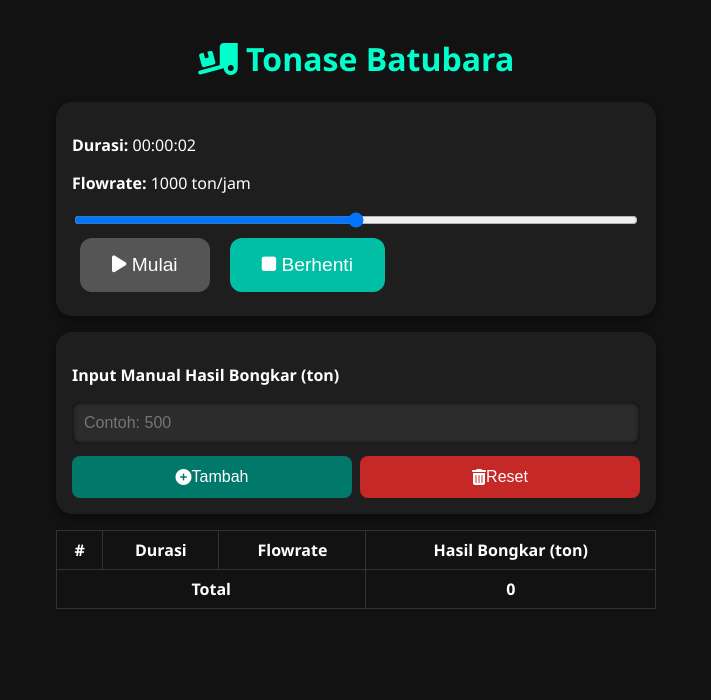
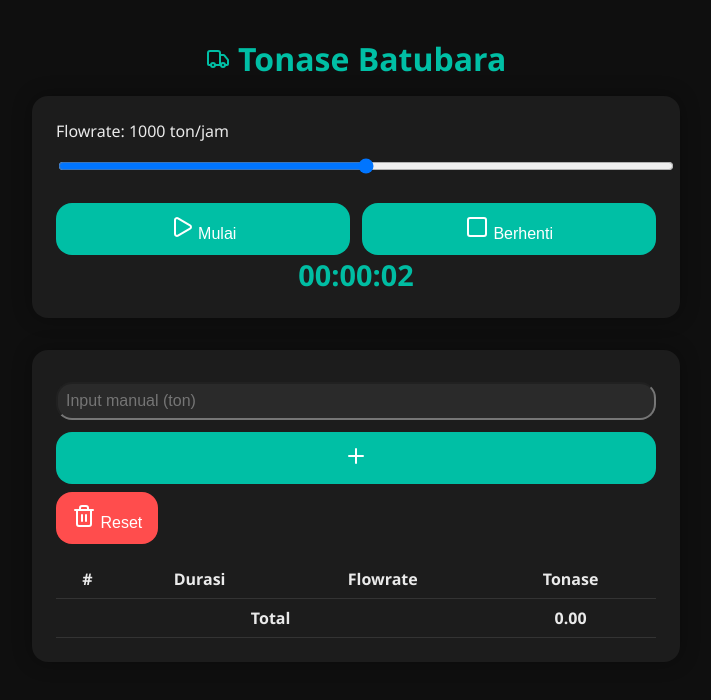
Before and after one commit to bebasanki/tonase-pwa, a plain HTML site: page index.html in a window 1280 px wide. Both pictures are taken after a click on the button "Mulai". Shown: the whole page, without its empty margins (284-995 px from the left). Drawn offline with nearby package versions, Linux system fonts and the light colour scheme.

Commit message:
Add files via upload

```diff
--- a/index.html
+++ b/index.html
@@ -1,290 +1,204 @@
-<!DOCTYPE html>
-<html lang="id">
+<!DOCTYPE html><html lang="id">
 <head>
-  <meta charset="UTF-8" />
-  <meta name="viewport" content="width=device-width, initial-scale=1.0" />
-  <title>Penghitung Tonase Batubara</title>
-  <link href="https://cdnjs.cloudflare.com/ajax/libs/font-awesome/6.5.0/css/all.min.css" rel="stylesheet" />
+  <meta charset="UTF-8">
+  <meta name="viewport" content="width=device-width, initial-scale=1.0">
+  <title>Tonase Batubara</title>
   <link rel="manifest" href="manifest.webmanifest">
+  <script src="https://unpkg.com/lucide@latest"></script>
   <style>
+    :root {
+      --bg: #0f0f0f;
+      --text: #eaeaea;
+      --accent: #00bfa5;
+      --card: #1c1c1c;
+      --radius: 1rem;
+    }
     body {
-      background-color: #121212;
-      color: #ffffff;
+      background-color: var(--bg);
+      color: var(--text);
       font-family: 'Segoe UI', sans-serif;
+      margin: 0;
       padding: 1rem;
-      margin: 0;
+      display: flex;
+      flex-direction: column;
+      align-items: center;
+      transition: all 0.3s ease;
     }
-
     h1 {
-      text-align: center;
-      color: #00ffcc;
+      color: var(--accent);
+      font-size: 2rem;
+      margin-bottom: 1rem;
     }
-
-    .container {
+    .card {
+      background: var(--card);
+      border-radius: var(--radius);
+      padding: 1.5rem;
+      width: 100%;
       max-width: 600px;
-      margin: auto;
+      box-shadow: 0 0 20px #00000055;
+      margin-bottom: 2rem;
+      animation: fadeIn 0.5s ease;
     }
-
-    .controls, .manual-input {
-      margin: 1rem 0;
-      padding: 1rem;
-      background-color: #1e1e1e;
-      border-radius: 1rem;
-      box-shadow: 0 4px 10px rgba(0,0,0,0.4);
-    }
-
-    .controls button {
-      font-size: 1.2rem;
-      margin: 0.5rem;
-      padding: 1rem 2rem;
-      border: none;
-      border-radius: 0.75rem;
-      cursor: pointer;
-      background-color: #00bfa5;
-      color: white;
-      transition: background-color 0.3s;
-    }
-
-    .controls button:disabled {
-      background-color: #555;
-      cursor: not-allowed;
-    }
-
-    .flowrate-section {
+    .flex {
       display: flex;
+      gap: 0.75rem;
       align-items: center;
-      gap: 1rem;
+      justify-content: space-between;
       flex-wrap: wrap;
     }
-
-    input[type="range"] {
+    input[type="number"], input[type="range"] {
       width: 100%;
+      padding: 0.5rem;
+      font-size: 1rem;
+      border-radius: var(--radius);
+      background: #2a2a2a;
+      color: var(--text);
+      margin-top: 0.5rem;
     }
-
+    button {
+      background: var(--accent);
+      color: white;
+      border: none;
+      padding: 0.75rem 1rem;
+      border-radius: var(--radius);
+      cursor: pointer;
+      flex: 1;
+      font-size: 1rem;
+      transition: background 0.3s;
+    }
+    button:hover {
+      background: #009e8b;
+    }
+    .animated-time {
+      font-size: 1.8rem;
+      font-weight: bold;
+      text-align: center;
+      animation: pulse 1s infinite;
+      color: var(--accent);
+    }
+    @keyframes pulse {
+      0% { transform: scale(1); opacity: 1; }
+      50% { transform: scale(1.05); opacity: 0.7; }
+      100% { transform: scale(1); opacity: 1; }
+    }
+    @keyframes fadeIn {
+      from { opacity: 0; transform: translateY(20px); }
+      to { opacity: 1; transform: translateY(0); }
+    }
+    @keyframes slideIn {
+      from { opacity: 0; transform: translateX(-30px); }
+      to { opacity: 1; transform: translateX(0); }
+    }
+    .new-row {
+      animation: slideIn 0.5s ease;
+    }
     table {
       width: 100%;
+      border-collapse: collapse;
       margin-top: 1rem;
-      border-collapse: collapse;
     }
-
-    table th, table td {
-      border: 1px solid #333;
+    th, td {
       padding: 0.5rem;
       text-align: center;
-    }
-
-    .manual-form {
-      display: flex;
-      flex-direction: column;
-      gap: 0.75rem;
-    }
-
-    .input-wrapper {
-      width: 100%;
-    }
-
-    .input-wrapper input {
-      width: 100%;
-      max-width: 100%;
-      box-sizing: border-box;
-      padding: 0.75rem;
-      border-radius: 0.5rem;
-      border: none;
-      font-size: 1rem;
-      background-color: #2c2c2c;
-      color: #fff;
-      box-shadow: inset 0 0 5px #000;
-    }
-
-    .button-group {
-      display: flex;
-      gap: 0.5rem;
-      flex-wrap: wrap;
-    }
-
-    .button-group button {
-      flex: 1;
-      display: flex;
-      align-items: center;
-      justify-content: center;
-      background-color: #00796b;
-      border: none;
-      padding: 0.75rem 1rem;
-      font-size: 1rem;
-      border-radius: 0.5rem;
-      color: #fff;
-      cursor: pointer;
-      transition: background-color 0.3s;
-    }
-
-    .button-group button:hover {
-      background-color: #009688;
-    }
-
-    .button-group .reset-btn {
-      background-color: #c62828;
-    }
-
-    .button-group .reset-btn:hover {
-      background-color: #e53935;
-    }
-
-    @media (max-width: 500px) {
-      .controls button {
-        width: 100%;
-        padding: 1rem;
-      }
-
-      .flowrate-section {
-        flex-direction: column;
-        align-items: stretch;
-      }
-
-      .manual-form {
-        flex-direction: column;
-      }
-
-      .button-group button {
-        width: 100%;
-        justify-content: center;
-      }
+      border-bottom: 1px solid #333;
     }
   </style>
 </head>
 <body>
-  <div class="container">
-    <h1><i class="fas fa-truck-loading"></i> Tonase Batubara</h1>
+  <h1><i data-lucide="truck"></i> Tonase Batubara</h1>  <div class="card">
+    <label>Flowrate: <span id="flowrateDisplay">1000</span> ton/jam</label>
+    <input type="range" id="flowrate" min="0" max="2000" step="50" value="1000" oninput="updateFlow()"><div class="flex" style="margin-top:1rem">
+  <button id="startBtn" onclick="startTimer()"><i data-lucide="play"></i> Mulai</button>
+  <button id="stopBtn" onclick="stopTimer()" disabled><i data-lucide="square"></i> Berhenti</button>
+</div>
 
-    <div class="controls">
-      <p><strong>Durasi:</strong> <span id="durationDisplay">00:00:00</span></p>
-      <p><strong>Flowrate:</strong> <span id="flowrateDisplay">1000</span> ton/jam</p>
-      <div class="flowrate-section">
-        <input type="range" id="flowrateSlider" min="0" max="2000" step="50" value="1000" />
-      </div>
-      <div>
-        <button id="startBtn"><i class="fas fa-play"></i> Mulai</button>
-        <button id="stopBtn" disabled><i class="fas fa-stop"></i> Berhenti</button>
-      </div>
+<div class="animated-time" id="timer">00:00:00</div>
+
+  </div>  <div class="card">
+    <div class="flex">
+      <input type="number" id="manualInput" placeholder="Input manual (ton)">
+      <button onclick="addManual()"><i data-lucide="plus"></i></button>
     </div>
+    <button onclick="resetTabel()" style="margin-top:0.5rem;background:#ff4d4d"><i data-lucide="trash"></i> Reset</button><table>
+  <thead>
+    <tr><th>#</th><th>Durasi</th><th>Flowrate</th><th>Tonase</th></tr>
+  </thead>
+  <tbody id="hasilBody"></tbody>
+  <tfoot>
+    <tr><td colspan="3"><b>Total</b></td><td id="totalTonase"><b>0</b></td></tr>
+  </tfoot>
+</table>
 
-    <div class="manual-input">
-      <p><strong>Input Manual Hasil Bongkar (ton)</strong></p>
-      <div class="manual-form">
-        <div class="input-wrapper">
-          <input type="number" id="manualInput" placeholder="Contoh: 500" />
-        </div>
-        <div class="button-group">
-          <button onclick="addManualEntry()">
-            <i class="fas fa-plus-circle"></i> Tambah
-          </button>
-          <button class="reset-btn" onclick="resetTable()">
-            <i class="fas fa-trash-alt"></i> Reset
-          </button>
-        </div>
-      </div>
-    </div>
+  </div>  <script>
+    lucide.createIcons();
+    let timer = null, seconds = 0, row = 1, total = 0;
+    const hasilKey = 'hasilTonaseTable';
 
-    <table>
-      <thead>
-        <tr>
-          <th>#</th>
-          <th>Durasi</th>
-          <th>Flowrate</th>
-          <th>Hasil Bongkar (ton)</th>
-        </tr>
-      </thead>
-      <tbody id="resultTable"></tbody>
-      <tfoot>
-        <tr>
-          <th colspan="3">Total</th>
-          <th id="totalTon">0</th>
-        </tr>
-      </tfoot>
-    </table>
-  </div>
-
-  <script>
-    let startTime = null;
-    let interval = null;
-    let isRunning = false;
-    let flowrate = 1000;
-    let total = 0;
-    let entryCount = 0;
-
-    const durationDisplay = document.getElementById('durationDisplay');
-    const flowrateDisplay = document.getElementById('flowrateDisplay');
-    const flowrateSlider = document.getElementById('flowrateSlider');
-    const startBtn = document.getElementById('startBtn');
-    const stopBtn = document.getElementById('stopBtn');
-    const resultTable = document.getElementById('resultTable');
-    const totalTon = document.getElementById('totalTon');
-
-    flowrateSlider.addEventListener('input', () => {
-      flowrate = parseInt(flowrateSlider.value);
-      flowrateDisplay.textContent = flowrate;
-    });
-
-    startBtn.addEventListener('click', () => {
-      if (isRunning) return;
-      isRunning = true;
-      startTime = Date.now();
-      interval = setInterval(updateTimerDisplay, 1000);
-      startBtn.disabled = true;
-      stopBtn.disabled = false;
-    });
-
-    stopBtn.addEventListener('click', () => {
-      if (!isRunning) return;
-      isRunning = false;
-      clearInterval(interval);
-      const now = Date.now();
-      const elapsedMs = now - startTime;
-      const elapsedHours = elapsedMs / (1000 * 60 * 60);
-      const hasil = Math.round(flowrate * elapsedHours);
-      entryCount++;
-      const durationText = durationDisplay.textContent;
-      addToTable(entryCount, durationText, flowrate, hasil);
-      startBtn.disabled = false;
-      stopBtn.disabled = true;
-      updateTimerDisplay(true);
-    });
-
-    function updateTimerDisplay(forceZero = false) {
-      let elapsedMs = forceZero ? 0 : Date.now() - startTime;
-      const totalSeconds = Math.floor(elapsedMs / 1000);
-      const hours = String(Math.floor(totalSeconds / 3600)).padStart(2, '0');
-      const minutes = String(Math.floor((totalSeconds % 3600) / 60)).padStart(2, '0');
-      const seconds = String(totalSeconds % 60).padStart(2, '0');
-      durationDisplay.textContent = `${hours}:${minutes}:${seconds}`;
+    function updateFlow() {
+      document.getElementById("flowrateDisplay").textContent = document.getElementById("flowrate").value;
     }
-
-    function addToTable(no, durasi, flow, hasil) {
-      const row = document.createElement('tr');
-      row.innerHTML = `
-        <td>${no}</td>
-        <td>${durasi}</td>
-        <td>${flow}</td>
-        <td>${hasil}</td>
-      `;
-      resultTable.appendChild(row);
-      total += hasil;
-      totalTon.textContent = total;
+    function formatTime(sec) {
+      const h = String(Math.floor(sec / 3600)).padStart(2, '0');
+      const m = String(Math.floor((sec % 3600) / 60)).padStart(2, '0');
+      const s = String(sec % 60).padStart(2, '0');
+      return `${h}:${m}:${s}`;
     }
-
-    function addManualEntry() {
-      const val = parseInt(document.getElementById('manualInput').value);
-      if (!val || val <= 0) return;
-      entryCount++;
-      addToTable(entryCount, '-', '-', val);
-      document.getElementById('manualInput').value = '';
+    function startTimer() {
+      seconds = 0;
+      document.getElementById("startBtn").disabled = true;
+      document.getElementById("stopBtn").disabled = false;
+      timer = setInterval(() => {
+        seconds++;
+        document.getElementById("timer").textContent = formatTime(seconds);
+      }, 1000);
     }
-
-    function resetTable() {
-      resultTable.innerHTML = '';
+    function stopTimer() {
+      clearInterval(timer);
+      document.getElementById("startBtn").disabled = false;
+      document.getElementById("stopBtn").disabled = true;
+      const flow = parseInt(document.getElementById("flowrate").value);
+      const ton = flow * (seconds / 3600);
+      addRow(formatTime(seconds), flow, ton);
+    }
+    function addManual() {
+      const val = parseFloat(document.getElementById("manualInput").value);
+      if (!isNaN(val)) {
+        addRow("Manual", '-', val);
+        document.getElementById("manualInput").value = '';
+      }
+    }
+    function addRow(durasi, flow, ton) {
+      const rowEl = document.createElement("tr");
+      rowEl.classList.add("new-row");
+      rowEl.innerHTML = `<td>${row++}</td><td>${durasi}</td><td>${flow}</td><td>${ton.toFixed(2)}</td>`;
+      document.getElementById("hasilBody").appendChild(rowEl);
+      total += ton;
+      document.getElementById("totalTonase").innerHTML = `<b>${total.toFixed(2)}</b>`;
+      saveData();
+    }
+    function resetTabel() {
+      document.getElementById("hasilBody").innerHTML = "";
+      document.getElementById("totalTonase").innerHTML = "<b>0</b>";
+      row = 1;
       total = 0;
-      entryCount = 0;
-      totalTon.textContent = '0';
+      localStorage.removeItem(hasilKey);
     }
-  </script>
-</body>
+    function saveData() {
+      const rows = Array.from(document.querySelectorAll("#hasilBody tr")).map(tr =>
+        Array.from(tr.children).map(td => td.textContent)
+      );
+      localStorage.setItem(hasilKey, JSON.stringify(rows));
+    }
+    function loadData() {
+      const data = JSON.parse(localStorage.getItem(hasilKey) || "[]");
+      data.forEach(d => {
+        const rowEl = document.createElement("tr");
+        rowEl.innerHTML = `<td>${row++}</td><td>${d[1]}</td><td>${d[2]}</td><td>${d[3]}</td>`;
+        document.getElementById("hasilBody").appendChild(rowEl);
+        total += parseFloat(d[3]);
+      });
+      document.getElementById("totalTonase").innerHTML = `<b>${total.toFixed(2)}</b>`;
+    }
+    loadData();
+  </script></body>
 </html>
--- a/service-worker.js
+++ b/service-worker.js
@@ -1,4 +1,4 @@
-const cacheName = "tonase-cache-v1";
+const cacheName = "tonase-pwa-v2";
 const assets = [
   "/index.html",
   "/manifest.webmanifest",
@@ -15,6 +15,6 @@ self.addEventListener("install", event => {
 
 self.addEventListener("fetch", event => {
   event.respondWith(
-    caches.match(event.request).then(response => response || fetch(event.request))
+    caches.match(event.request).then(res => res || fetch(event.request))
   );
 });
```
Also changed, not shown: manifest.webmanifest.
